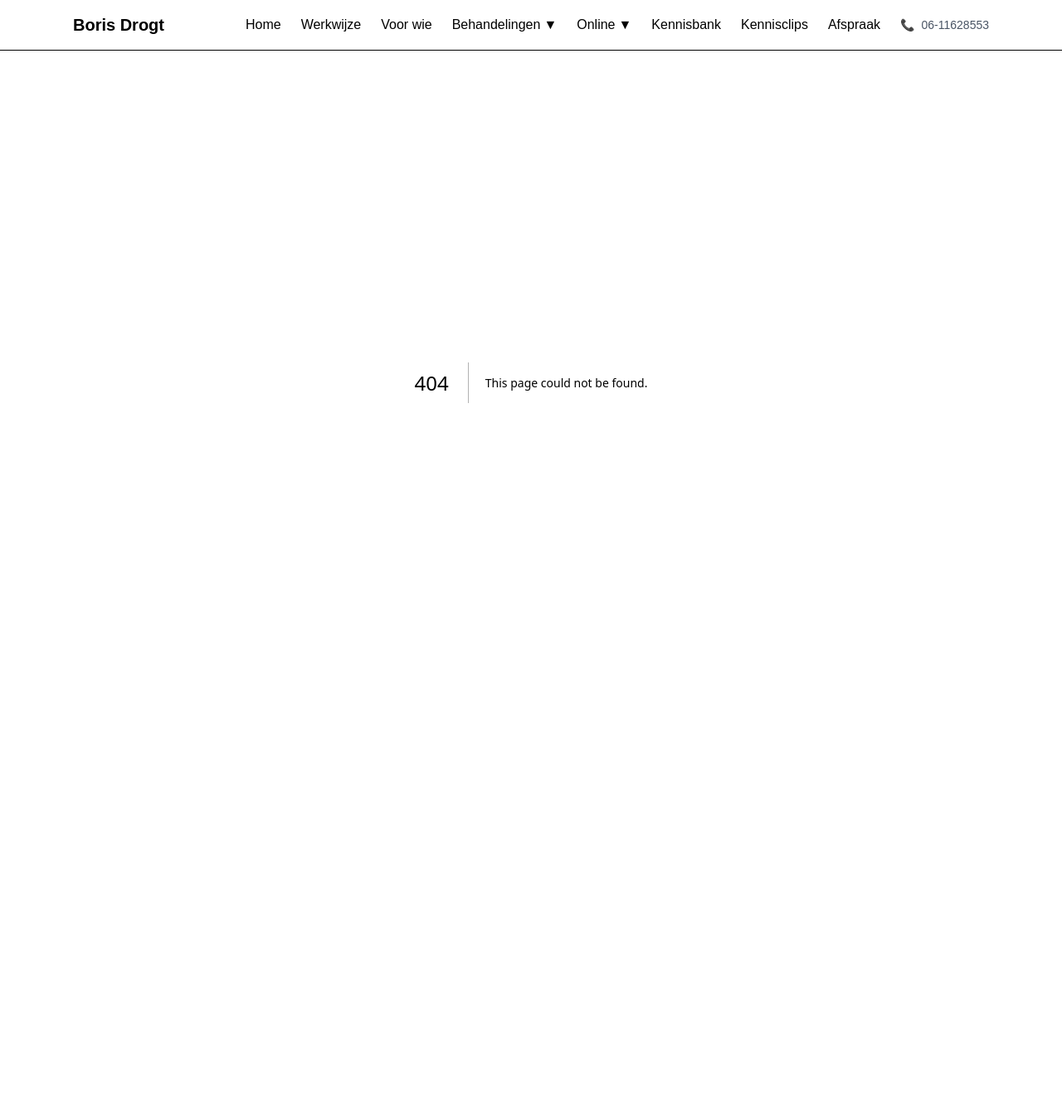
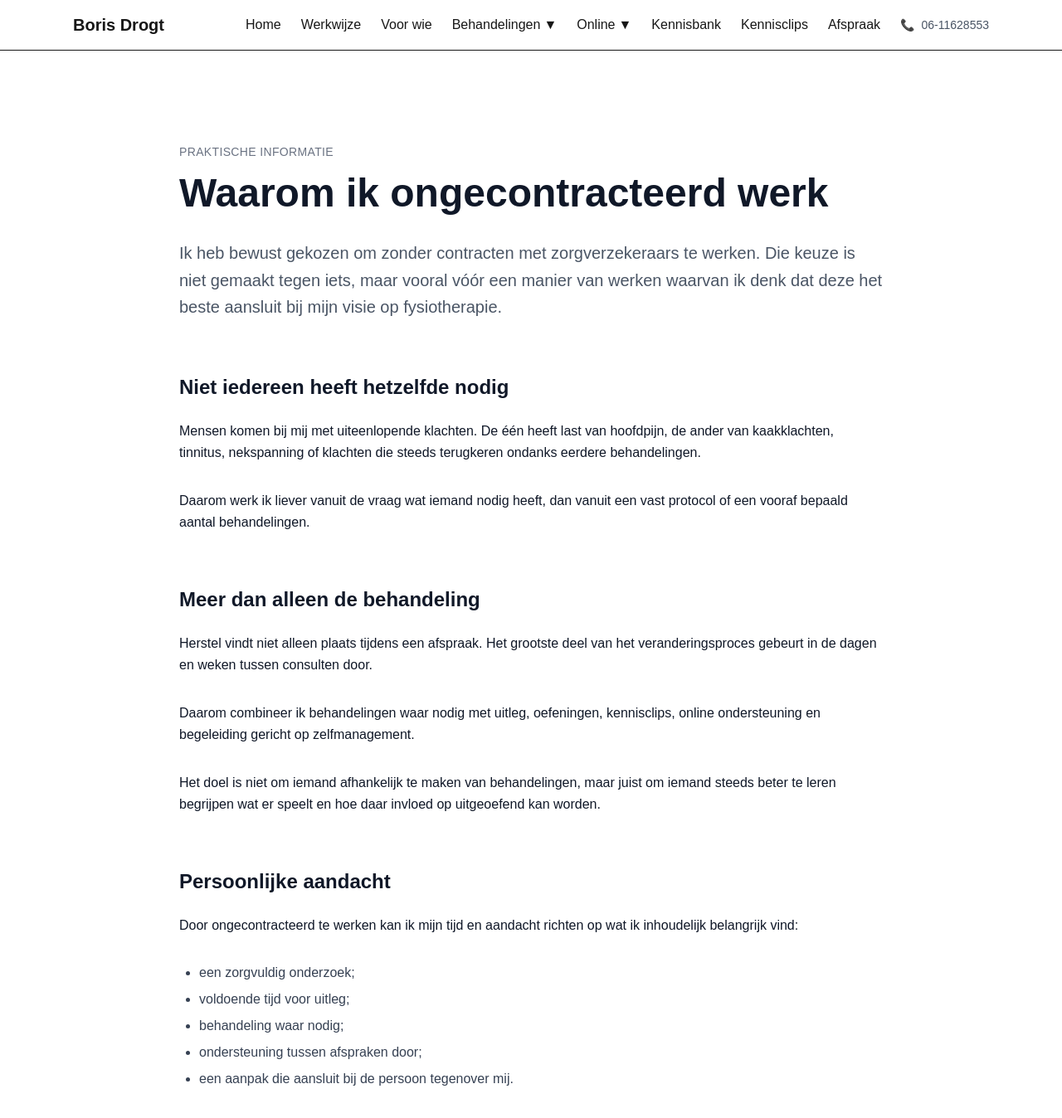
Before and after one commit to borisd2709/boris-fysio, a Next.js app: page /ongecontracteerd in a window 1280 px wide. Before the commit this address had no page. Shown: the top 1348 px of the page at 83% size. Before the commit the page ends 861 px from the top, so only its background shows below. Built offline with nearby package versions, Linux system fonts and the light colour scheme.

Commit message:
ongecontracteerd

```diff
--- a/app/behandelingen/herstel/page.tsx
+++ b/app/behandelingen/leefstijl/page.tsx
@@ -1,9 +1,8 @@
-import Link from "next/dist/client/link"
 
-export default function HerstelPage() {
-  return (
-    <>
-<section className="max-w-4xl mx-auto px-6 py-24">
+import Link from "next/dist/client/link";
+
+export default function LeefstijlPage() {
+  return (<section className="max-w-4xl mx-auto px-6 py-24">
 
   <h1 className="text-4xl md:text-5xl font-semibold mb-8">
     Leefstijl, ademhaling en herstel
@@ -45,6 +44,7 @@ export default function HerstelPage() {
     Onderwerpen die aan bod kunnen komen
   </h2>
 
+
   <ul className="space-y-3 text-gray-700 mb-12">
     <li>Neusademhaling en mondademhaling</li>
     <li>Stress en spanningsregulatie</li>
@@ -53,7 +53,20 @@ export default function HerstelPage() {
     <li>Hooikoorts en ademhaling</li>
     <li>Leefstijl en belastbaarheid</li>
   </ul>
+<section className="py-24 text-center">
+        <h2 className="text-2xl mb-4">
+          Ben je nieuwsgierig naar deze onderwerpen?
+        </h2>
 
+        <p className="text-gray-600 mb-6">
+          Soms begint verandering bij één inzicht.
+        </p>
+
+        <Link href="/kennisbank" className="inline-flex items-center justify-center rounded-full bg-gray-900 px-6 py-3 text-white font-medium hover:bg-gray-800 transition">
+          Bekijk de kennisbank
+        </Link>
+
+        </section>
   <h2 className="text-2xl font-semibold mb-6">
     Binnen deze benadering onderzoeken we onder andere
   </h2>
@@ -80,21 +93,6 @@ export default function HerstelPage() {
   </p>
 
 </section>
-{/* CTA */}
-      <section className="py-24 text-center">
-        <h2 className="text-2xl mb-4">
-          Wil je ervaren welke invloed leefstijl heeft op jouw herstel?
-        </h2>
 
-        <p className="text-gray-600 mb-6">
-          Soms begint verandering bij één ervaring.
-        </p>
-
-        <Link href="/afspraak" className="inline-flex items-center justify-center rounded-full bg-gray-900 px-6 py-3 text-white font-medium hover:bg-gray-800 transition">
-          Maak een afspraak
-        </Link>
-
-        </section>
-    </>
   );
 }
--- a/app/components/Header.tsx
+++ b/app/components/Header.tsx
@@ -4,12 +4,12 @@ import Link from "next/link";
 
 import { Menu, X } from "lucide-react";
 
-import { useEffect, useRef, useState } from "react";
+import { useState } from "react";
 
 export default function Header() {
   const [open, setOpen] = useState(false);
   const [openDropdown, setOpenDropdown] = useState<string | null>(null);
-  const dropdownRef = useRef<HTMLDivElement>(null);
+
 
   const navItems = [
   { href: "/", label: "Home" },
@@ -28,7 +28,7 @@ export default function Header() {
         label: "Manuele therapie",
       },
       {
-        href: "/behandelingen/herstel",
+        href: "/behandelingen/leefstijl",
         label: "Leefstijl, ademhaling en herstel",
       },
     ],
@@ -52,25 +52,7 @@ label: "Kaakfysio App",
   { href: "/afspraak", label: "Afspraak" },
 ];
 
-  useEffect(() => {
-  function handleClickOutside(event: MouseEvent) {
-    if (
-      dropdownRef.current &&
-      !dropdownRef.current.contains(event.target as Node)
-    ) {
-      setOpenDropdown(null);
-    }
-  }
 
-  document.addEventListener("mousedown", handleClickOutside);
-
-  return () => {
-    document.removeEventListener(
-      "mousedown",
-      handleClickOutside
-    );
-  };
-}, []);
 
   return (
     <header className="bg-white border-b">
@@ -82,7 +64,7 @@ label: "Kaakfysio App",
         <nav className="hidden md:flex items-center gap-6">
           {navItems.map((item) =>
             item.children ? (
-              <div key={item.label} ref={dropdownRef} className="relative">
+              <div key={item.label} className="relative">
                 <button
 onClick={() =>
 setOpenDropdown(
@@ -148,7 +130,7 @@ className="hover:text-[#5E6F52] flex items-center gap-1"
 
     {navItems.map((item) =>
       item.children ? (
-        <div key={item.label} ref={dropdownRef}>
+        <div key={item.label}>
           <button
             type="button"
             onClick={() => setOpenDropdown(openDropdown === item.label ? null : item.label)}
--- /dev/null
+++ b/app/ongecontracteerd/page.tsx
@@ -0,0 +1,109 @@
+export default function OngecontracteerdPage() {
+  return (
+    <main className="bg-white text-gray-900">
+      <section className="max-w-4xl mx-auto px-6 pt-28 pb-24">
+
+        <p className="text-sm uppercase tracking-wide text-gray-500 mb-4">
+          Praktische informatie
+        </p>
+
+        <h1 className="text-4xl md:text-5xl font-semibold mb-8">
+          Waarom ik ongecontracteerd werk
+        </h1>
+
+        <p className="text-xl text-gray-600 leading-relaxed mb-12">
+          Ik heb bewust gekozen om zonder contracten met zorgverzekeraars
+          te werken. Die keuze is niet gemaakt tegen iets, maar vooral vóór
+          een manier van werken waarvan ik denk dat deze het beste aansluit
+          bij mijn visie op fysiotherapie.
+        </p>
+
+        <h2 className="text-2xl font-semibold mt-16 mb-6">
+          Niet iedereen heeft hetzelfde nodig
+        </h2>
+
+        <p className="mb-8 leading-relaxed">
+          Mensen komen bij mij met uiteenlopende klachten. De één heeft
+          last van hoofdpijn, de ander van kaakklachten, tinnitus,
+          nekspanning of klachten die steeds terugkeren ondanks eerdere
+          behandelingen.
+        </p>
+
+        <p className="mb-8 leading-relaxed">
+          Daarom werk ik liever vanuit de vraag wat iemand nodig heeft,
+          dan vanuit een vast protocol of een vooraf bepaald aantal
+          behandelingen.
+        </p>
+
+        <h2 className="text-2xl font-semibold mt-16 mb-6">
+          Meer dan alleen de behandeling
+        </h2>
+
+        <p className="mb-8 leading-relaxed">
+          Herstel vindt niet alleen plaats tijdens een afspraak.
+          Het grootste deel van het veranderingsproces gebeurt in de dagen
+          en weken tussen consulten door.
+        </p>
+
+        <p className="mb-8 leading-relaxed">
+          Daarom combineer ik behandelingen waar nodig met uitleg,
+          oefeningen, kennisclips, online ondersteuning en begeleiding
+          gericht op zelfmanagement.
+        </p>
+
+        <p className="mb-8 leading-relaxed">
+          Het doel is niet om iemand afhankelijk te maken van behandelingen,
+          maar juist om iemand steeds beter te leren begrijpen wat er speelt
+          en hoe daar invloed op uitgeoefend kan worden.
+        </p>
+
+        <h2 className="text-2xl font-semibold mt-16 mb-6">
+          Persoonlijke aandacht
+        </h2>
+
+        <p className="mb-8 leading-relaxed">
+          Door ongecontracteerd te werken kan ik mijn tijd en aandacht
+          richten op wat ik inhoudelijk belangrijk vind:
+        </p>
+
+        <ul className="list-disc pl-6 space-y-2 mb-8 text-gray-700">
+          <li>een zorgvuldig onderzoek;</li>
+          <li>voldoende tijd voor uitleg;</li>
+          <li>behandeling waar nodig;</li>
+          <li>ondersteuning tussen afspraken door;</li>
+          <li>een aanpak die aansluit bij de persoon tegenover mij.</li>
+        </ul>
+
+        <h2 className="text-2xl font-semibold mt-16 mb-6">
+          Wat betekent dit voor de vergoeding?
+        </h2>
+
+        <p className="mb-8 leading-relaxed">
+          Wanneer je aanvullend verzekerd bent voor fysiotherapie,
+          vergoeden veel zorgverzekeraars een deel van de kosten van
+          ongecontracteerde fysiotherapie. Hoeveel dit precies is,
+          verschilt per polis en per zorgverzekeraar.
+        </p>
+
+        <p className="mb-8 leading-relaxed">
+          Daarom adviseer ik altijd om vooraf de voorwaarden van je eigen
+          verzekering te bekijken of contact op te nemen met je
+          zorgverzekeraar.
+        </p>
+
+        <h2 className="text-2xl font-semibold mt-16 mb-6">
+          Tot slot
+        </h2>
+
+        <p className="text-lg leading-relaxed">
+          Mijn keuze om ongecontracteerd te werken komt voort uit de wens
+          om ruimte te houden voor persoonlijke fysiotherapie. Niet alleen
+          gericht op de klacht van vandaag, maar ook op het begrijpen van
+          factoren die herstel beïnvloeden en het verminderen van de kans
+          dat klachten blijven terugkomen.
+        </p>
+
+      </section>
+    </main>
+  );
+}
--- a/app/page.tsx
+++ b/app/page.tsx
@@ -42,10 +42,13 @@ export default function Home() {
           <p className="text-lg text-gray-600 mb-8">
             Wanneer spanning zich vastzet in je kaak, nek, ademhaling of gehoor,
             is meer uitleg niet altijd de oplossing. Soms begint verandering bij
-            aandacht, beweging en het opnieuw leren voelen. Boris Drogt is
-            gespecialiseerd in kaakfysiotherapie en manuele therapie bij
-            tinnitus, hoofdpijn, kaakspanning, nekspanning, bekkenspanning en
-            stressgerelateerde klachten.
+            aandacht, beweging en het opnieuw leren voelen. <br/><br/>Boris Drogt is
+            gespecialiseerd in kaakfysiotherapie (orofaciale therapie), manuele therapie en in leefstijl.
+            <b><br/>Heb je last van:<br/>nek- en schouderklachten, <br/>hoofdpijn, <br/>kaakklachten, <br/>tinnitus (oorsuizen), <br/>een brokgevoel in de keel,
+              <br/>kaken klemmen of tandenknarsen, <br/>bekken/rugklachten, <br/>stressgerelateerde lichamelijke klachten,
+            <br/>terugkerende spanningsklachten.</b><br/>Dan kan het zinvol zijn om verder te kijken
+dan alleen de plek waar je de klacht voelt.
+
           </p>
           <div className="flex flex-wrap gap-4">
             <a href="/afspraak" className="bg-black text-white px-6 py-3">
@@ -325,6 +328,38 @@ Daarbij kijken we niet alleen naar klachten, maar ook naar hoe spanning zich vas
 
       </div>
 
+      {/* Leefstijl, ademhaling en herstel */}
+      <div className="border rounded-xl p-8">
+
+        <h2 className="text-2xl font-semibold mb-6">
+          Leefstijl, ademhaling en herstel
+        </h2>
+        <Link
+          href="/kennisbank"
+          className="inline-flex items-center text-[#5E6F52] font-medium hover:underline"
+        >
+          een kijkje in de kennisbank →
+        </Link>
+                <br /><br />
+        <p className="text-gray-600 mb-6">
+          Soms blijft een klacht terugkomen ondanks behandeling, oefeningen of rust.
+
+In dat soort situaties kan het waardevol zijn om verder te kijken dan de plek waar de klacht zich uit.
+        </p>
+
+        <ul className="space-y-3 text-gray-700">
+
+          <li>Neusademhaling en mondademhaling</li>
+          <li>Stress en spanningsregulatie</li>
+          <li>Vermoeidheid en herstel</li>
+          <li>Slaapkwaliteit</li>
+          <li>Hooikoorts en ademhaling</li>
+          <li>Leefstijl en belastbaarheid</li>
+        </ul>
+
+      </div>
+
+
     </div>
 
   </div>
--- a/app/praktisch/page.tsx
+++ b/app/praktisch/page.tsx
@@ -142,6 +142,12 @@ export default function TarievenVergoedingen() {
             Dat geeft ruimte voor persoonlijke aandacht, maatwerk en een
             aanpak die aansluit bij jouw situatie.
           </p>
+          <Link
+          href="/ongecontracteerd"
+          className="inline-flex items-center text-[#5E6F52] font-medium hover:underline"
+        >
+          Toelichting →
+        </Link>
 
         </div>
 
--- a/app/voor-wie/page.tsx
+++ b/app/voor-wie/page.tsx
@@ -19,6 +19,32 @@ export default function VoorWie() {
         <a href="/afspraak" className="inline-block rounded bg-black px-6 py-3 text-white">
           Plan een afspraak
         </a>
+      </section>
+      {/* KLACHTEN */}
+      <section className="py-20">
+        <div className="max-w-4xl mx-auto px-6">
+          <h2 className="text-2xl font-semibold mb-10">
+            Klachten waarbij dit vaak speelt
+          </h2>
+
+          <div className="grid grid-cols-2 md:grid-cols-3 gap-6">
+            <a href="/kaakspanning" className="rounded border border-gray-200 bg-white p-6 text-center text-gray-700 hover:border-black">
+              Kaakspanning
+            </a>
+            <a href="/tinnitus" className="rounded border border-gray-200 bg-white p-6 text-center text-gray-700 hover:border-black">
+              Tinnitus
+            </a>
+            <a href="/hoofdpijn" className="rounded border border-gray-200 bg-white p-6 text-center text-gray-700 hover:border-black">
+              Hoofdpijn
+            </a>
+            <a href="/nek-schouderspanning" className="rounded border border-gray-200 bg-white p-6 text-center text-gray-700 hover:border-black">
+              Nek- en schouderspanning
+            </a>
+            <a href="/bekken-rugspanning" className="rounded border border-gray-200 bg-white p-6 text-center text-gray-700 hover:border-black">
+              Bekken- en rugspanning
+            </a>
+          </div>
+        </div>
       </section>
 
       {/* HERKENNING */}
@@ -141,32 +167,7 @@ export default function VoorWie() {
         </div>
       </section>
 
-      {/* KLACHTEN */}
-      <section className="py-20">
-        <div className="max-w-4xl mx-auto px-6">
-          <h2 className="text-2xl font-semibold mb-10">
-            Klachten waarbij dit vaak speelt
-          </h2>
 
-          <div className="grid grid-cols-2 md:grid-cols-3 gap-6">
-            <a href="/kaakspanning" className="rounded border border-gray-200 bg-white p-6 text-center text-gray-700 hover:border-black">
-              Kaakspanning
-            </a>
-            <a href="/tinnitus" className="rounded border border-gray-200 bg-white p-6 text-center text-gray-700 hover:border-black">
-              Tinnitus
-            </a>
-            <a href="/hoofdpijn" className="rounded border border-gray-200 bg-white p-6 text-center text-gray-700 hover:border-black">
-              Hoofdpijn
-            </a>
-            <a href="/nek-schouderspanning" className="rounded border border-gray-200 bg-white p-6 text-center text-gray-700 hover:border-black">
-              Nek- en schouderspanning
-            </a>
-            <a href="/bekken-rugspanning" className="rounded border border-gray-200 bg-white p-6 text-center text-gray-700 hover:border-black">
-              Bekken- en rugspanning
-            </a>
-          </div>
-        </div>
-      </section>
 
       {/* CTA */}
       <section className="bg-black text-white py-20 text-center">
```
